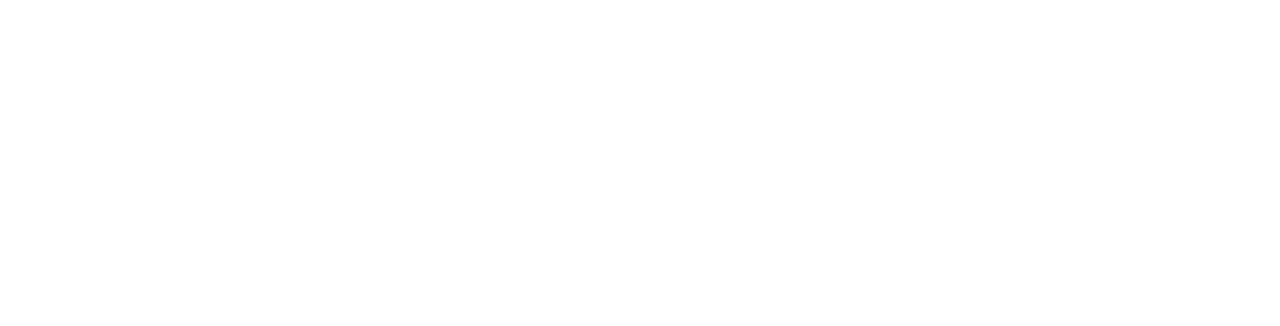
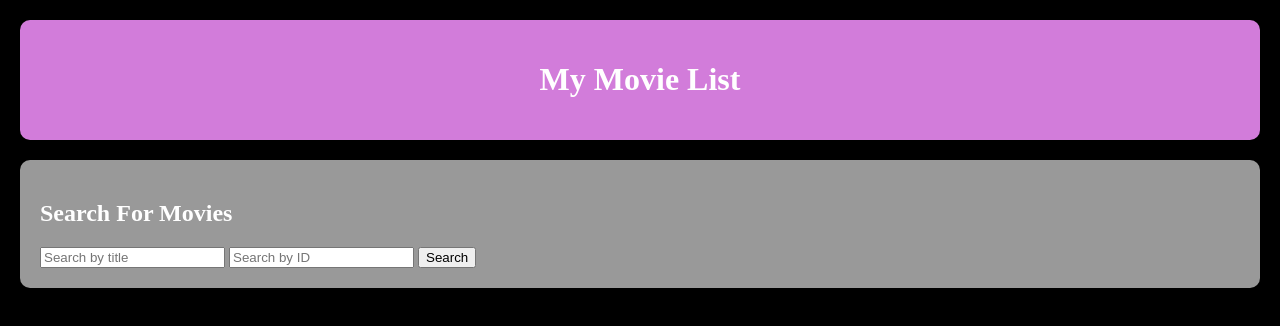
Before and after one commit to rpathak13/JSAT-AT2-Part-5, a plain HTML site: page index.html in a window 1280 px wide. Drawn offline with Linux system fonts and the light colour scheme.

Commit message:
added header and search section + css

```diff
--- a/index.html
+++ b/index.html
@@ -1,12 +1,25 @@
 <!DOCTYPE html>
 <html lang="en">
-<head>
-  <meta charset="UTF-8">
-  <meta name="viewport" content="width=device-width, initial-scale=1.0">
-  <link rel="stylesheet" href="style.css">
-  <title>Movie App - Rudra</title>
-</head>
-<body>
+  <head>
+    <meta charset="UTF-8" />
+    <meta name="viewport" content="width=device-width, initial-scale=1.0" />
+    <link rel="stylesheet" href="style.css" />
+    <title>Movie App - Rudra</title>
+  </head>
+  <body>
+    <!-- Creating Header -->
+    <header class="title-box">
+      <h1>My Movie List</h1>
+    </header>
 
-</body>
+    <section class="section-box">
+      <h2>Search For Movies</h2>
+      <input type="text" id="searchTitle" placeholder="Search by title" />
+      <input type="text" id="searchId" placeholder="Search by ID" />
+
+      <button id="searchBtn">Search</button>
+
+      <div id="searchResults"></div>
+    </section>
+  </body>
 </html>
--- a/style.css
+++ b/style.css
@@ -0,0 +1,20 @@
+body {
+  margin: 0;
+  background: #000000;
+  color: white;
+}
+
+.title-box{
+  text-align: center;
+  background-color: #D27CDA;
+  padding: 20px;
+  margin: 20px;
+  border-radius: 10px;
+}
+
+.section-box {
+    background: #999;
+    margin: 20px;
+    padding: 20px;
+    border-radius: 10px;
+}
```
